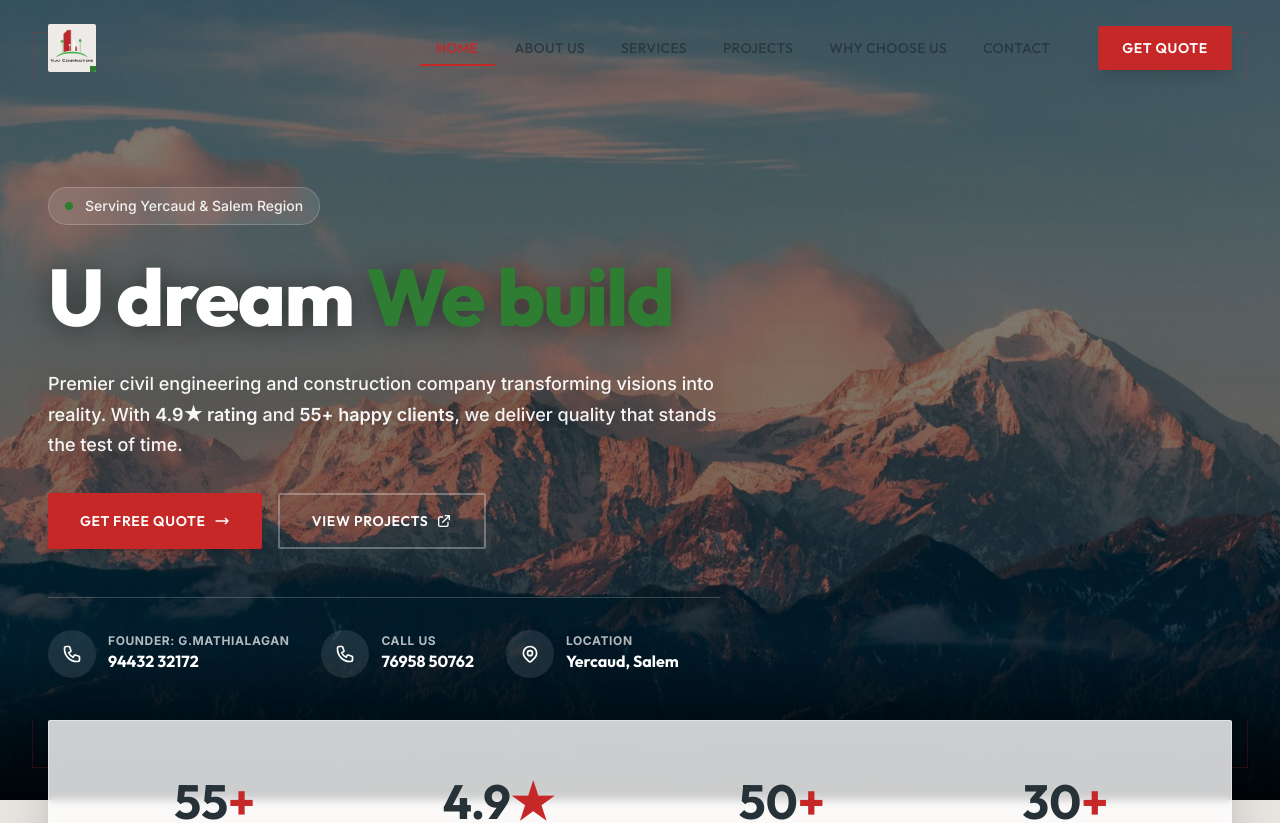
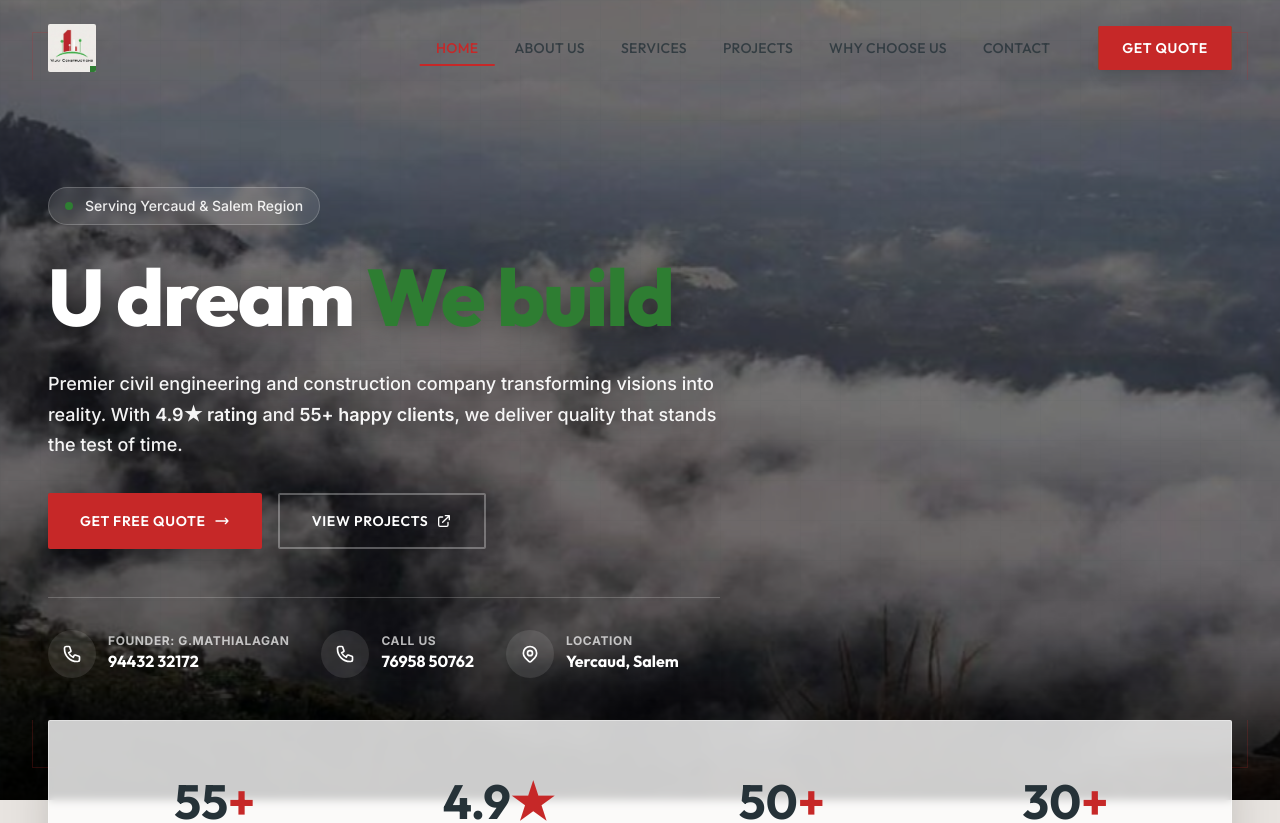
Before and after one commit to dhanushsakthi/VIJAY-CONSTRUCTION, a Next.js app: page / in a window 1280 px wide. Shown: the top 823 px of the page. Built offline with nearby package versions, Linux system fonts and the light colour scheme.

Commit message:
Update hero background images with mountain and tree variants

```diff
--- a/src/components/Background/BackgroundSlideshow.tsx
+++ b/src/components/Background/BackgroundSlideshow.tsx
@@ -5,10 +5,10 @@ import { motion, AnimatePresence } from "framer-motion";
 import Image from "next/image";
 
 const images = [
-    "/images/backgrounds/hero-mountain-1.jpg",
-    "/images/backgrounds/hero-mountain-2.jpg",
-    "/images/backgrounds/hero-tree-1.jpg",
-    "/images/backgrounds/hero-tree-2.jpg",
+    "/images/backgrounds/hero-mountain-v3.png",
+    "/images/backgrounds/hero-mountain-v3.png",
+    "/images/backgrounds/hero-tree-v3.png",
+    "/images/backgrounds/hero-tree-v3.png",
 ];
 
 export const BackgroundSlideshow = () => {
```
Also changed, not shown: public/images/backgrounds/hero-mountain-v3.png (added), public/images/backgrounds/hero-tree-v3.png (added).
